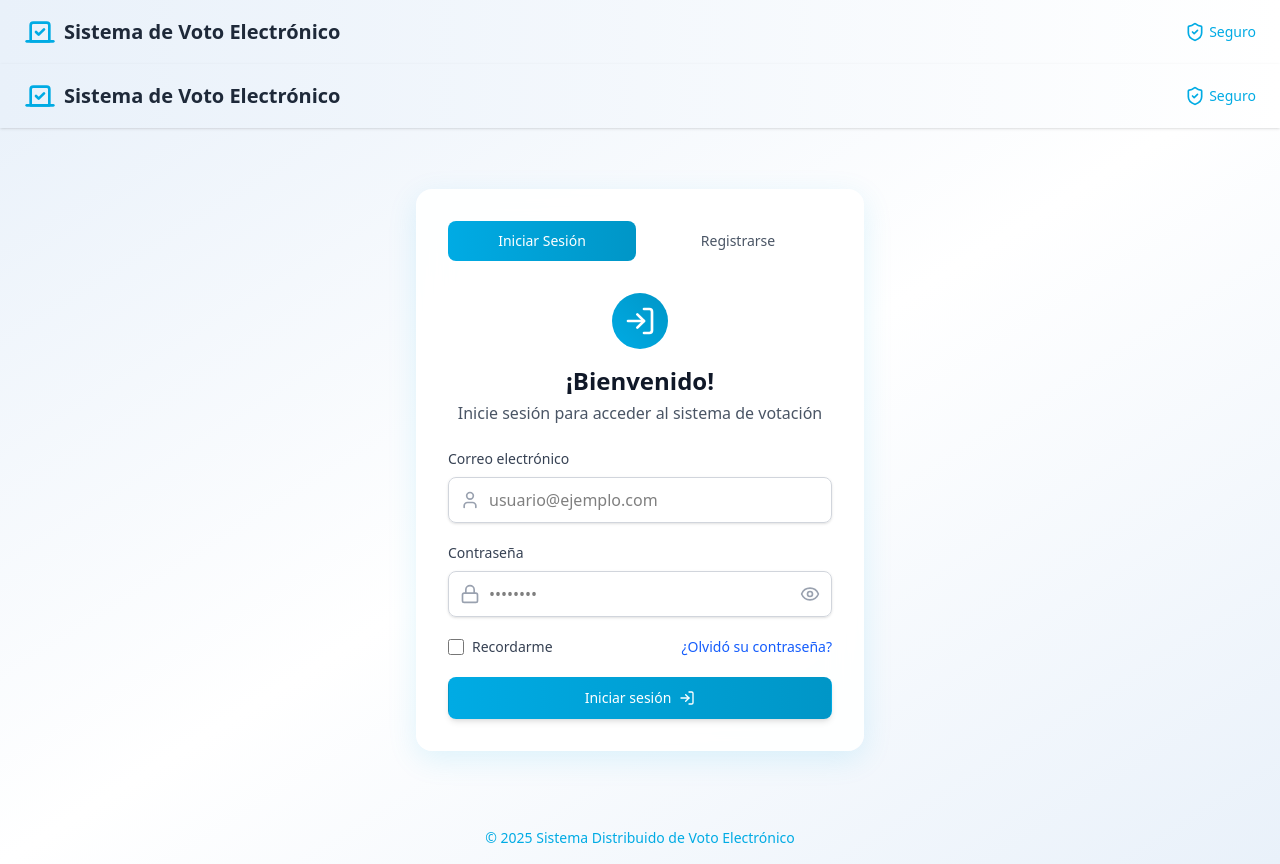
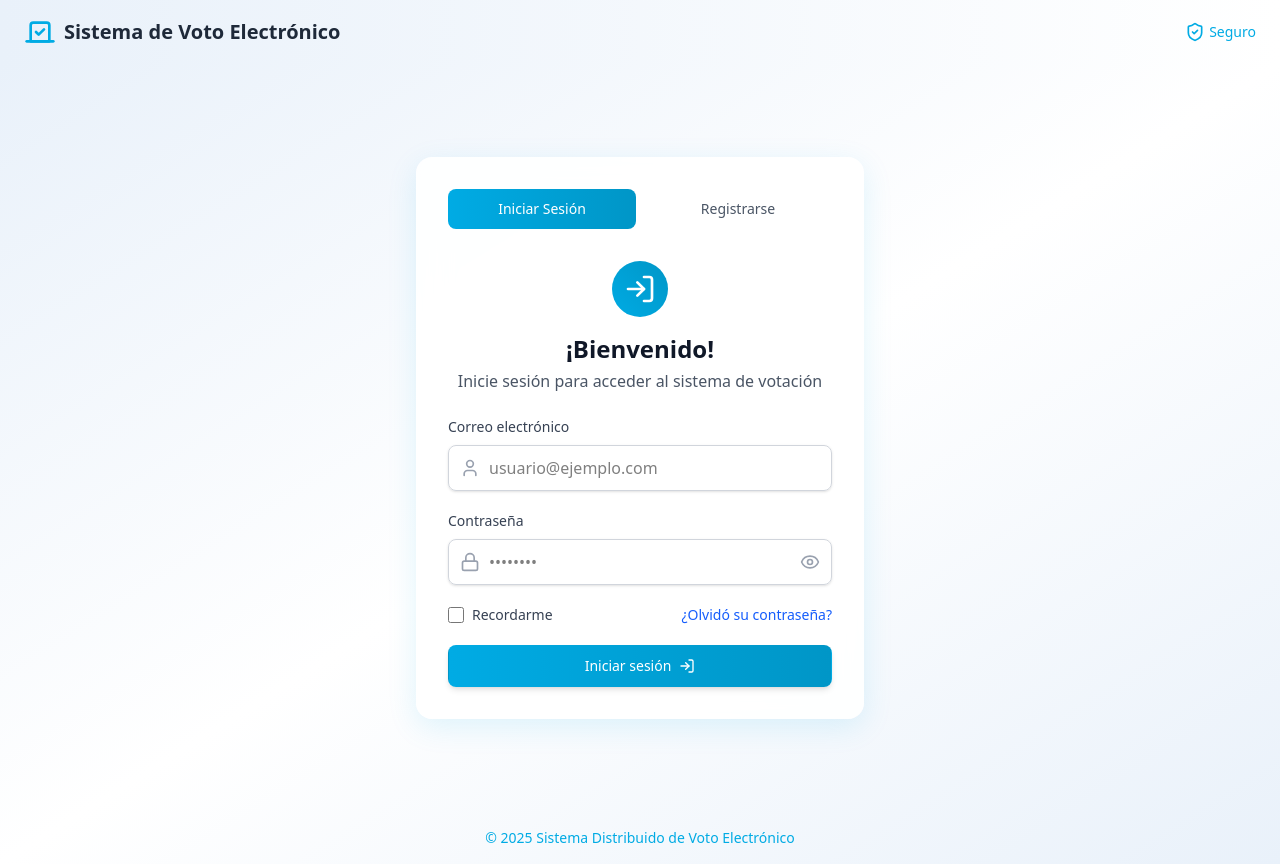
Before and after one commit to JorgeCY21/front-sistema-votacion, a React (Vite) app: page / in a window 1280 px wide. Built offline with nearby package versions, Linux system fonts and the light colour scheme.

Commit message:
eliminando header de login

```diff
--- a/src/pages/LoginPage.tsx
+++ b/src/pages/LoginPage.tsx
@@ -1,12 +1,10 @@
 import { useState } from 'react'
 import { LoginForm } from '../components/LoginForm'
 import { RegisterForm } from '../components/RegisterForm'
-import { Header } from '../components/Header'
 export function LoginPage() {
   const [activeTab, setActiveTab] = useState<'login' | 'register'>('login')
   return (
     <div className="min-h-screen bg-gradient-to-br from-[#E9F1FA] via-white to-[#E9F1FA] flex flex-col w-full">
-      <Header />
       <main className="flex flex-1 items-center justify-center px-4 py-8">
         <div className="w-full max-w-md">
           <div className="bg-white/90 backdrop-blur-lg rounded-2xl shadow-[0_8px_30px_rgb(0,171,228,0.12)] p-8 transition-all duration-300">
```
